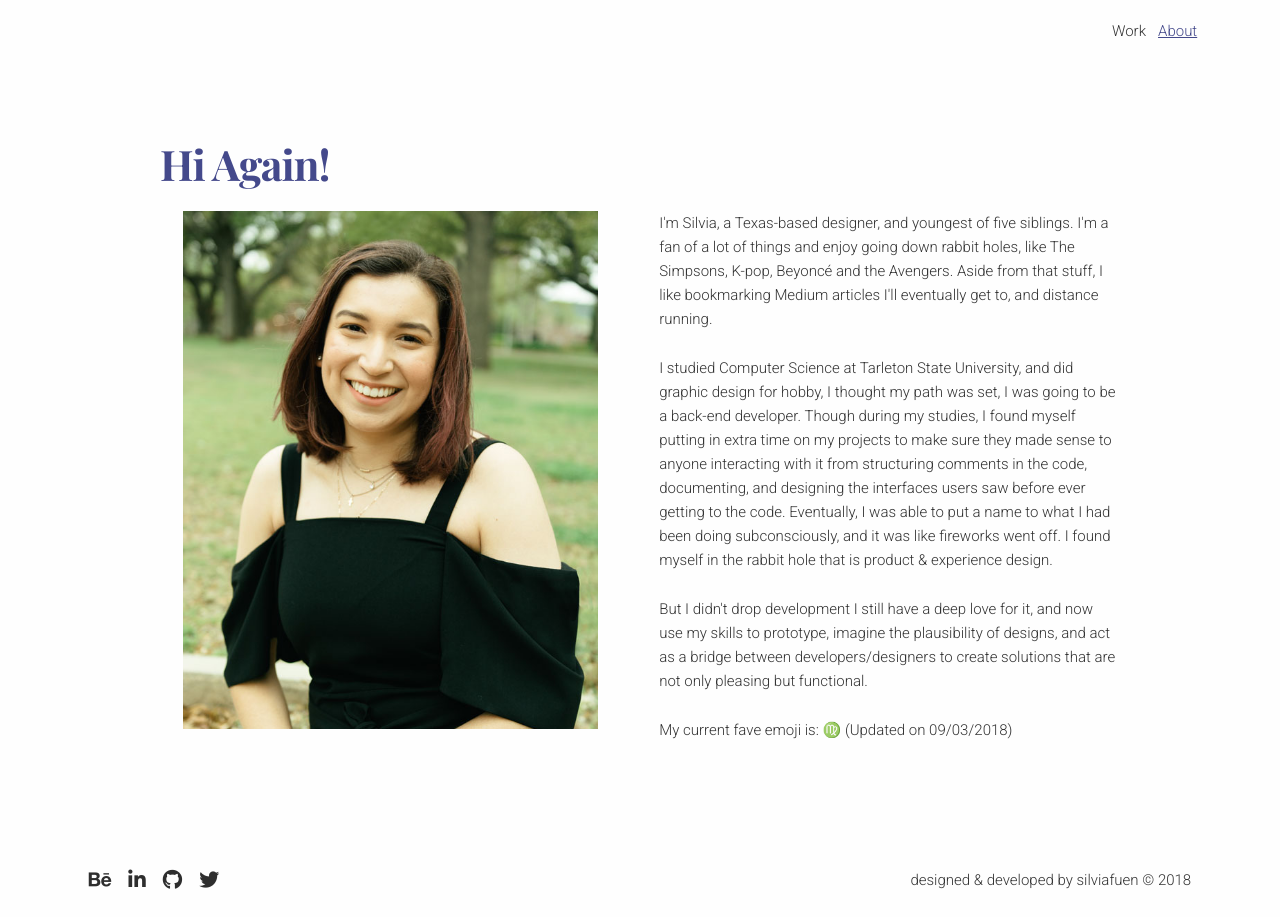
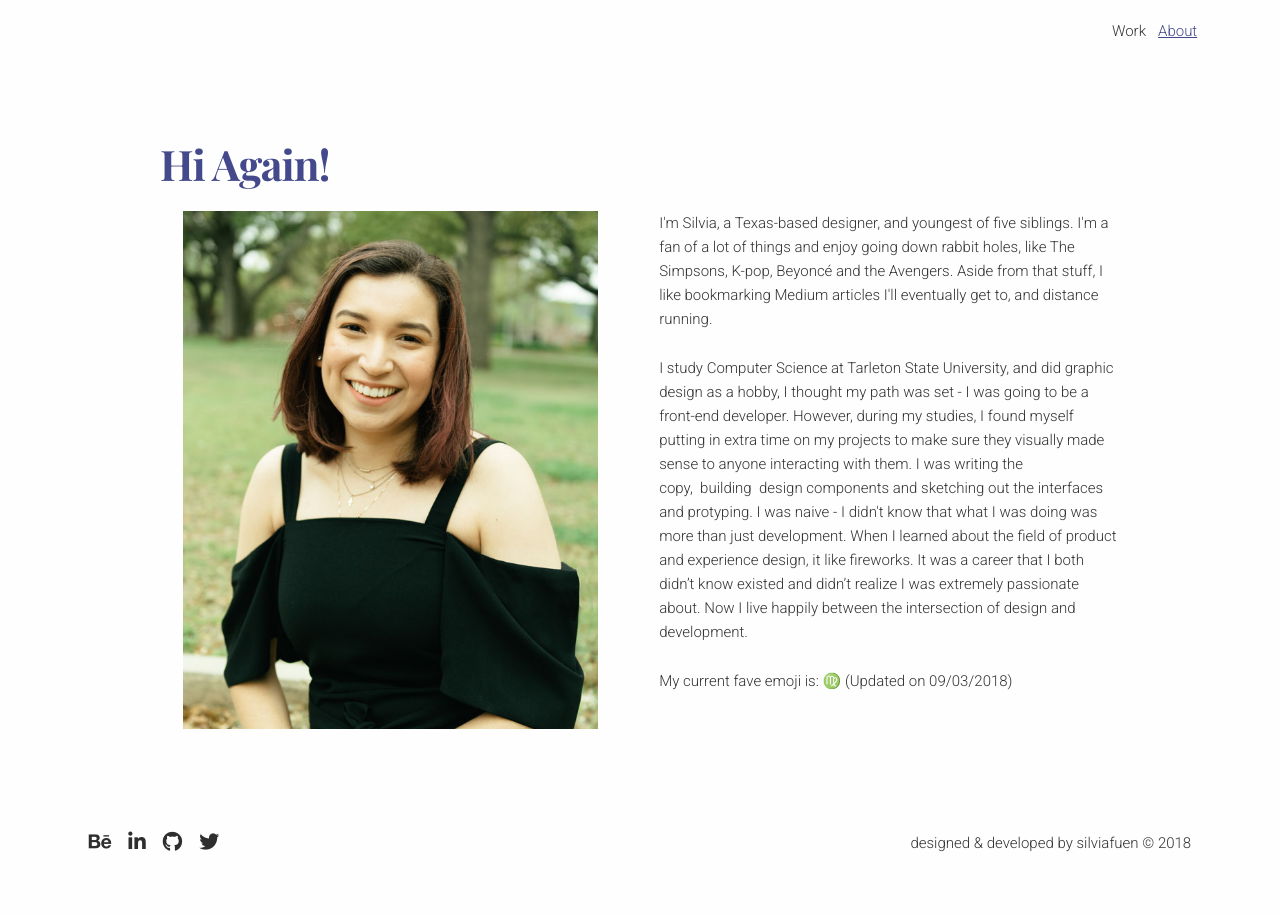
Before and after one commit to silviafuen/silviafuen.github.io, a Jekyll site: the page built from about.html, in a window 1280 px wide. Built offline with Jekyll 4.4.1, drawn with Linux system fonts in a browser that asks for light colours; nearby versions of some CDN libraries.

Commit message:
Grammer updates to About section
Major changes to About page. Changes include deleting entire lower section.

```diff
--- a/about.html
+++ b/about.html
@@ -19,11 +19,8 @@ permalink: /about
           I'm Silvia, a Texas-based designer, and youngest of five siblings. I'm a fan of a lot of things and enjoy going down rabbit holes, like The Simpsons, K-pop, Beyoncé and the Avengers. Aside from that stuff, I like bookmarking Medium articles I'll eventually
           get to, and distance running.</p>
         <p>
-          I studied Computer Science at Tarleton State University, and did graphic design for hobby, I thought my path was set, I was going to be a back-end developer. Though during my studies, I found myself putting in extra time on my projects to make sure they made sense to anyone interacting
-          with it from structuring comments in the code, documenting, and designing the interfaces users saw before ever getting to the code. Eventually, I was able to put a name to what I had been doing subconsciously, and it was like fireworks went
-          off. I found myself in the rabbit hole that is product & experience design. </p>
-        <p>
-          But I didn't drop development I still have a deep love for it, and now use my skills to prototype, imagine the plausibility of designs, and act as a bridge between developers/designers to create solutions that are not only pleasing but functional.</p>
+         I study Computer Science at Tarleton State University, and did graphic design as a hobby, I thought my path was set - I was going to be a front-end developer. However, during my studies, I found myself putting in extra time on my projects to make sure they visually made sense to anyone interacting with them. I was writing the copy,  building  design components and sketching out the interfaces and protyping. I was naive - I didn't know that what I was doing was more than just development. When I learned about the field of product and experience design, it like fireworks. It was a career that I both didn’t know existed and didn’t realize I was extremely passionate about. Now I live happily between the intersection of design and development. </p>
+
 
         <p>My current fave emoji is: ♍ (Updated on 09/03/2018)</p>
       </div>
```
